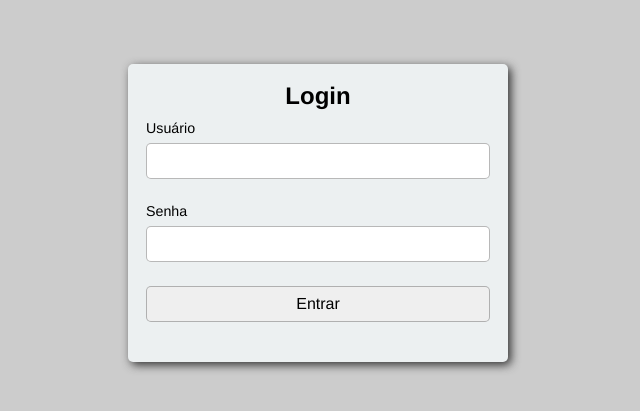
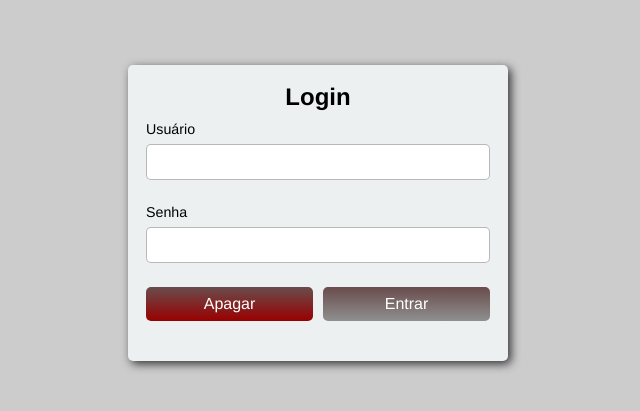
Before and after one commit to MaiconSouzaDevFrontEnd/Form-Login, a plain HTML site: page index.html in a window 1280 px wide. Shown: the part 195-606 px from the top of the page, without its empty margins (322-962 px from the left). Drawn offline with Linux system fonts and the light colour scheme.

Commit message:
adicionando botão de apagar

```diff
--- a/form.css
+++ b/form.css
@@ -51,3 +51,19 @@ input{
     margin-bottom: 1.5em;
     font-size: 1em;
 }
+
+.box-action{
+    display: flex;
+    gap: 10px
+}
+
+.btn{
+    cursor: pointer;
+    color: white;
+    border: none;
+    background-image:linear-gradient(rgb(105, 76, 76), rgba(0,0,0,0.4));
+}
+
+.btn_2{
+    background-color: red;
+}
--- a/index.html
+++ b/index.html
@@ -18,7 +18,10 @@
             <label for="password">Senha</label>
             <input type="password" id="password" name="password">
 
-            <input type="submit" value="Entrar">
+            <div class="box-action">
+                <input type="reset" value="Apagar" class="btn btn_2">
+                <input type="submit" value="Entrar" class="btn  ">
+            </div>
         </fieldset>
     </form>
 
```
